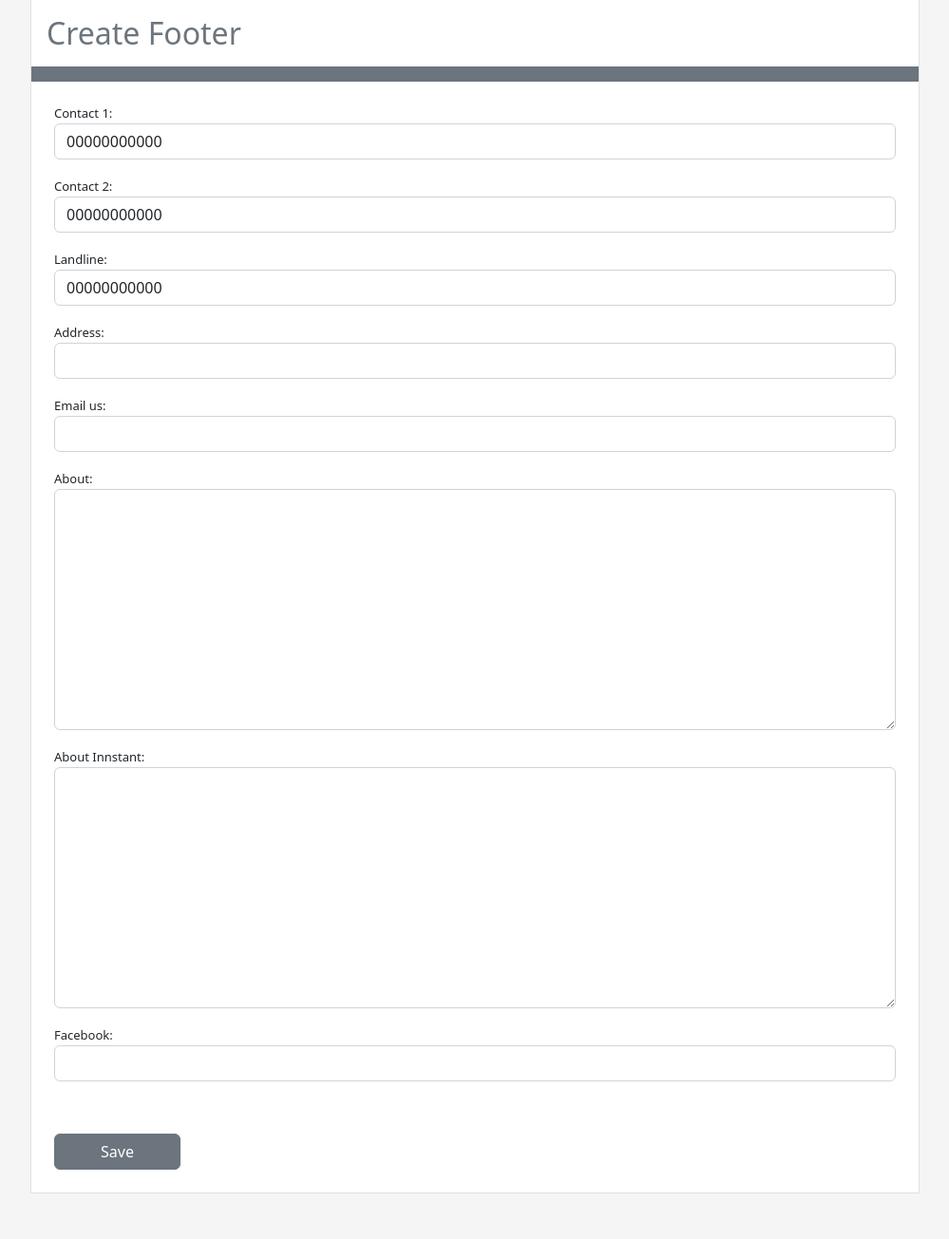
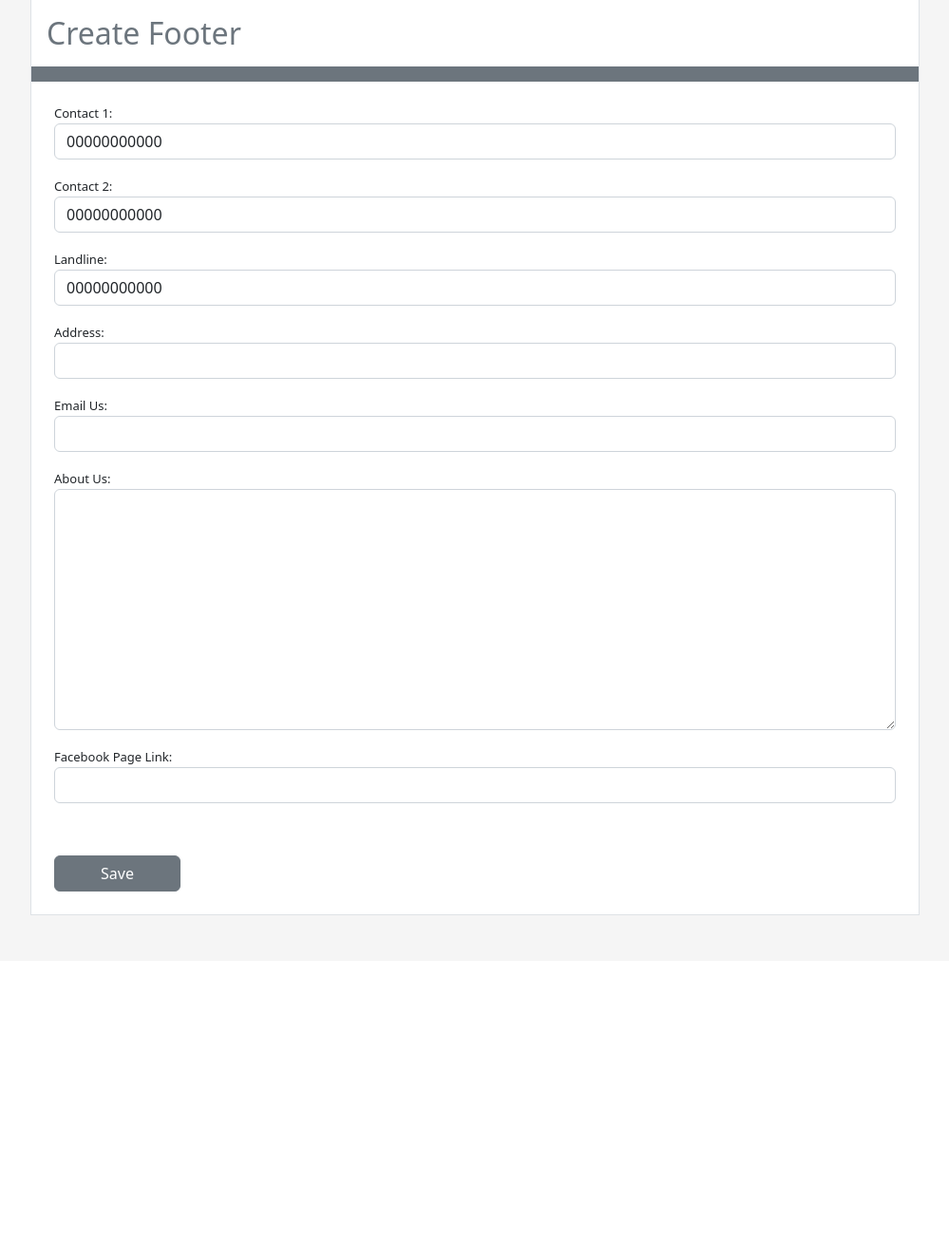
Before and after one commit to drickcardiente1/ks-dorm-deployement, a Django app: page /create_footer_admin/ in a window 1280 px wide. Shown: the part 166-1471 px from the top of the page at 95% size, without its empty margins (140-1139 px from the left). After the commit the page ends 1130 px from the top, so only its background shows below. Run offline with Django 4.2, Linux system fonts and the light colour scheme; the visitor is signed in with stand-in values (Sample User, id 1); data that the repository does not hold is empty; some libraries are stand-ins or nearby versions.

Commit message:
last added

```diff
--- a/innstant/forms.py
+++ b/innstant/forms.py
@@ -224,7 +224,7 @@ class NotificationForm(forms.ModelForm):
 class FooterForm(forms.ModelForm):
     class Meta:
         model = Footer
-        fields = ['Contact1', 'Contact2', 'Landline', 'Address', 'Email_us', 'About', 'About_innstant', 'Facebook']
+        fields = ['Contact1', 'Contact2', 'Landline', 'Address', 'Email_us', 'About',  'Facebook']
 
         widgets = {
             'Contact1': forms.NumberInput(attrs={'class': 'form-control'}),
@@ -233,7 +233,6 @@ class FooterForm(forms.ModelForm):
             'Address': forms.TextInput(attrs={'class': 'form-control'}),
             'Email_us': forms.EmailInput(attrs={'class': 'form-control'}),
             'About': forms.Textarea(attrs={'class': 'form-control'}),
-            'About_innstant': forms.Textarea(attrs={'class': 'form-control'}),
             'Facebook': forms.URLInput(attrs={'class': 'form-control'}),
         }
 
--- a/innstant/templates/admin/create_footer_admin.html
+++ b/innstant/templates/admin/create_footer_admin.html
@@ -3,7 +3,7 @@
 {% block content %}
 <div class="container-sm mt-5 "  style="max-width:960px; font-size:13px; ">
   <div class="container-sm border bg-body p-0"   >
-    <h2 class=" card-title m-0 p-3 text-muted "><i class="fa-solid fa-pen-nib"></i> Create Footer</h2>
+    <h2 class=" card-title m-0 p-3 text-muted "> Create Footer</h2>
     <div class="bg-secondary p-2"></div>
     <form class="border border-0 p-4" id="submit_form" method="POST" enctype="multipart/form-data" class="form-control form-control-lg " >
       {% csrf_token %}
@@ -44,25 +44,21 @@
       <br>
 
       <div class="form-group">
-        <label >Email us:</label>
+        <label >Email Us:</label>
         {{ form.Email_us }}
       </div>
       <br>
 
       <div class="form-group">
-        <label  >About:</label>
+        <label  >About Us:</label>
         {{ form.About }}
       </div>
       <br>
 
-      <div class="form-group">
-        <label >About Innstant:</label>
-        {{ form.About_innstant }}
-      </div>
-      <br>
+
 
       <div class="form-group">
-        <label  >Facebook:</label>
+        <label  >Facebook Page Link:</label>
         {{ form.Facebook }}
       </div>
       <br>
--- a/innstant/templates/admin/footer_admin.html
+++ b/innstant/templates/admin/footer_admin.html
@@ -59,10 +59,6 @@
           <p class="text-break text-muted">{{ footer_data.About }}</p>
         </ul>
 
-        <h6 class="text-black mt-5 ">About <em>innstant</em></h6>
-        <ul class="list-unstyled">
-          <p class="text-break text-muted">{{ footer_data.About_innstant }}</p>
-        </ul>
 
       </div>
       <div class="col-md-4  mt-5">
--- a/members/templates/authentication/login.html
+++ b/members/templates/authentication/login.html
@@ -72,10 +72,9 @@ h1:hover:before{
     <div class="row g-0">
 
 
-
         <div class="d-none d-md-flex align-items-center col-md-4 col-lg-6   " style="background:#2B2B2B;">
             <div class="container bg-image">
-                <img src=" {% static 'images/logo/ks_logo.JPG' %}" class="card-img-top img-fluid    border-0 " alt="...">
+                <img src="https://res.cloudinary.com/devqjzqxb/raw/upload/v1/images/Room_image/ks_logo_j3dp1c.JPG?fbclid=IwAR2EZX-kn43E_NpihJbJu62JiTihJ3gGwzbbbs-zI0gvH7T2lFVa9_125SQ" class="card-img-top img-fluid    border-0 " alt="...">
             </div>
         </div>
 
--- a/myinnstant/urls.py
+++ b/myinnstant/urls.py
@@ -20,9 +20,7 @@ from django.conf.urls.static import static
 
 
 urlpatterns = [
-    path('admin/', admin.site.urls),
     path('', include('innstant.urls')),
-
     path('members/', include('django.contrib.auth.urls')),
     path('members/', include('members.urls')),
 ]
```
Also changed, not shown: innstant/templates/admin/edit_footer_admin.html (+2 -8 lines).
